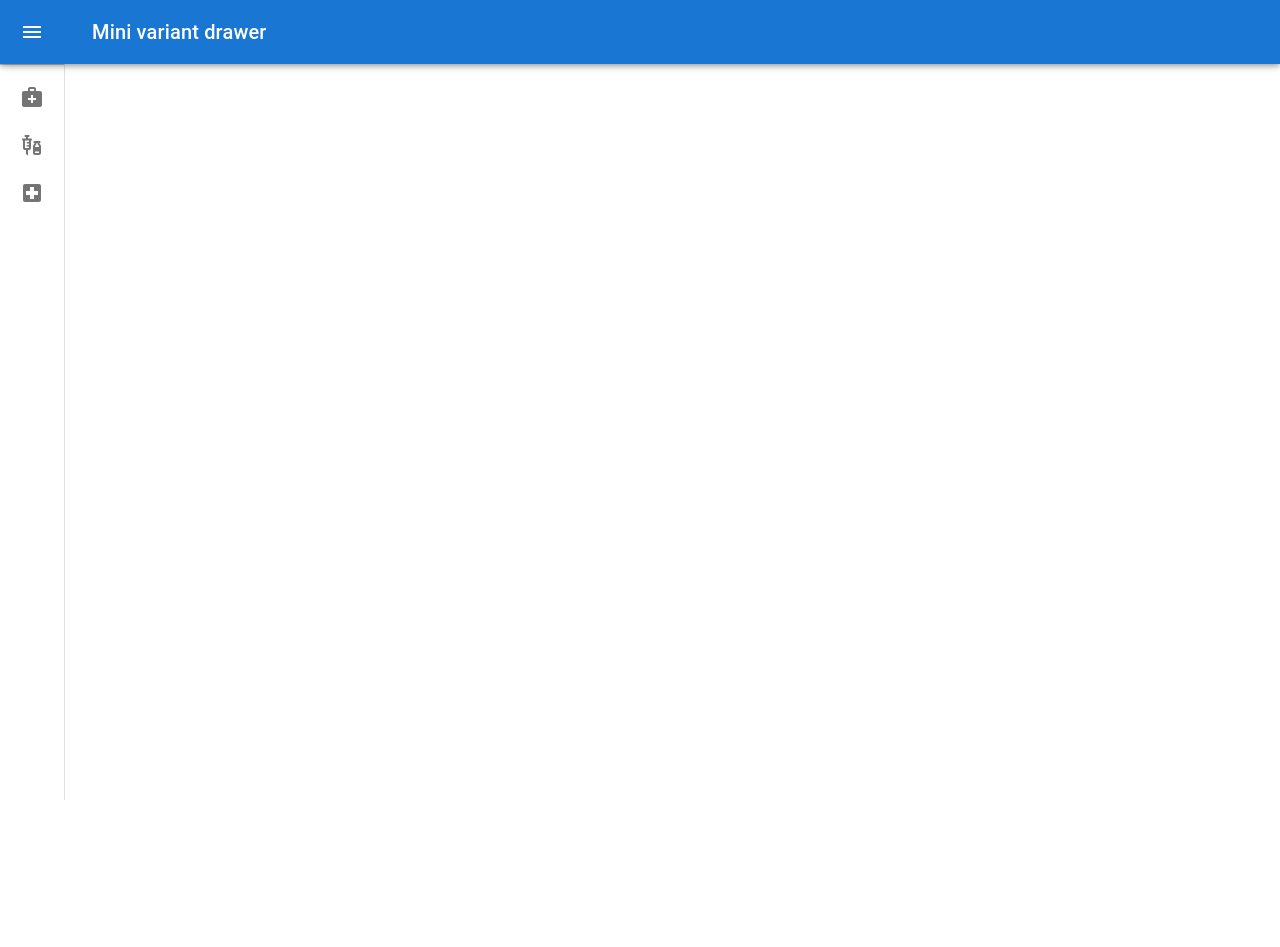
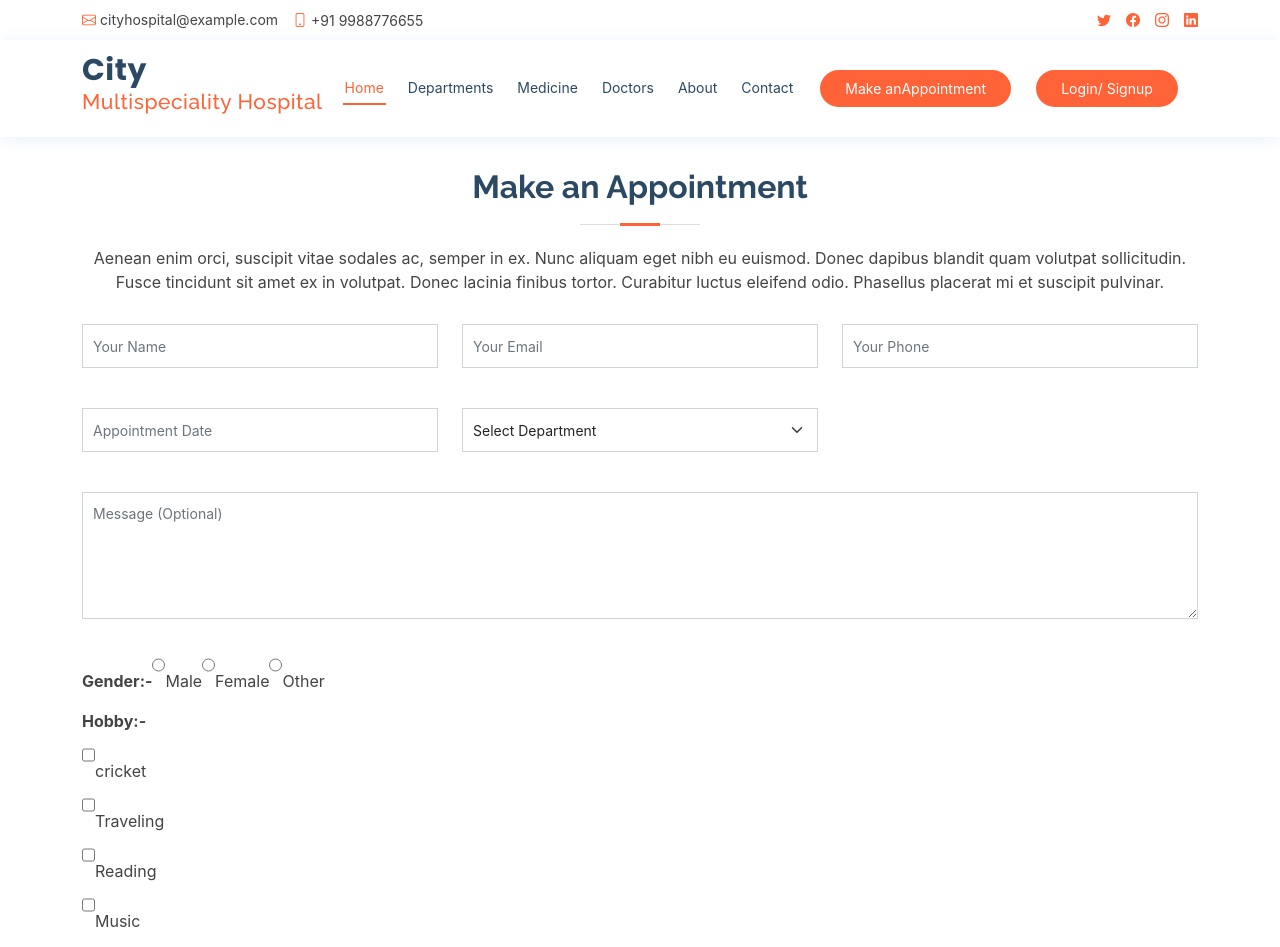
Before and after one commit to urmiljoshi/cityhospitl, a React (Create React App) app: page /Appointment in a window 1280 px wide. Shown: the top 947 px of the page. Before the commit the page ends 800 px from the top, so only its background shows below. Built offline with nearby package versions, Linux system fonts and the light colour scheme.

Commit message:
07-10-fomik yup velidetion

```diff
--- a/src/App.js
+++ b/src/App.js
@@ -49,7 +49,7 @@ import pesant from './conteinars/pesant/Pesant';
       {/* <HWL
             loading = {loding}
       />   */}
-      {/* <Headar />
+      <Headar />
       <Switch>
         <Route exact path={"/"} component={Home}/>
         <Route exact path={"/Departments"} component={Departments}/>
@@ -60,14 +60,14 @@ import pesant from './conteinars/pesant/Pesant';
         <Route exact path={"/Appointment"} component={Appointment}/>
         <Route exact path={"/Auth"} component={Auth}/>
         </Switch>
-      <Footer /> */}
-      <Layout>
+      <Footer />
+      {/* <Layout>
         <Switch>
             <Route exact path={'/MedicinAdmin'} component={MedicinAdmin}/>
             <Route exact path={'/DoctorsAdmin'} component={DoctorsAdmin}/>
             <Route exact path={'/pesant'} component={pesant}/>
         </Switch>
-      </Layout>
+      </Layout> */}
     </div>
   );
 }
--- a/src/conteinars/Appointment/Appointment.js
+++ b/src/conteinars/Appointment/Appointment.js
@@ -3,23 +3,45 @@ import * as yup from 'yup';
 import { Form, Formik, useFormik } from 'formik';
 
 function Appointment(props) {
-    let Appointmentschema ,int;
+    const phoneRegExp = /^((\\+[1-9]{1,4}[ \\-]*)|(\\([0-9]{2,3}\\)[ \\-]*)|([0-9]{2,4})[ \\-]*)*?[0-9]{3,4}?[ \\-]*[0-9]{3,4}?$/
 
-    Appointmentschema ={
-        name: yup.string().required("please Enter your name"),
+
+    let Appointmentschema, int;
+
+
+    Appointmentschema = {
+        name: yup.string().required("please Enter your name")
+            .min(2, "Mininum 2 characters")
+            .max(30, "Maximum 30 characters")
+            .matches(
+                /^([A-Za-z\u00C0-\u00D6\u00D8-\u00f6\u00f8-\u00ff\s]*)$/gi,
+                'please enter valid name'
+            ),
         email: yup.string().required("please Enter valid email").email("please Enter email"),
-        phone: yup.string().required("Enter Your Phone Number"),
-        date: yup.string().required("Please Enter Your appointment_date "),
+        phone: yup.string().required("please Enter your phone").matches(phoneRegExp, 'Phone number is not valid'),
+        date: yup.string().required("Please Enter Your appointment_date ")
+        .min(new Date('01-01-2019'))
+        .max(new Date())
+        .required(),
         department: yup.string().required("Select your department"),
-        message: yup.string().required("Enter Your message"),
+        message:
+            yup.string()
+                .min(2, 'minimum required 2 diget')
+                .max(50, 'maximum required 50 diget')
+                .required('pless enter messge'),
+        Gender: yup.string().required("Please select Your gender"),
+        // :yup.string().required("Please select Your Hobby"),
+        Hobby: yup.array().min(1).of(yup.string().required()).required(),
     }
-    int  = {
-        name:'',
-        email:'',
-        phone:'',
-        date:'',
-        department:'',
-        message:'',
+    int = {
+        name: '',
+        email: '',
+        phone: '',
+        date: '',
+        department: '',
+        message: '',
+        Gender: '',
+        Hobby:'',
     }
     let schema = yup.object().shape(Appointmentschema);
 
@@ -31,7 +53,9 @@ function Appointment(props) {
         },
     });
 
-    const { handleChange, errors, handleSubmit,touched,handleBlur } = formik;
+    const { handleChange, errors, handleSubmit, touched, handleBlur, values } = formik;
+
+    console.log(errors);
 
     return (
         <div>
@@ -44,7 +68,7 @@ function Appointment(props) {
                             Curabitur luctus eleifend odio. Phasellus placerat mi et suscipit pulvinar.</p>
                     </div>
                     <Formik>
-                    <Form onSubmit={handleSubmit}  action method="post" role="form" className="php-email-form">
+                        <Form onSubmit={handleSubmit} action method="post" role="form" className="php-email-form">
                             <div className="row">
                                 <div className="col-md-4 form-group">
                                     <input
@@ -56,8 +80,9 @@ function Appointment(props) {
                                         data-msg="Please enter at least 4 chars"
                                         onBlur={handleBlur}
                                         onChange={handleChange}
+                                        value={values.name}
                                     />
-                                    <p>{errors.name && touched.name ?errors.name :''}</p>
+                                    <p>{errors.name && touched.name ? <p>{errors.name}</p> : ''}</p>
                                     <div className="validate" />
                                 </div>
                                 <div className="col-md-4 form-group mt-3 mt-md-0">
@@ -70,8 +95,9 @@ function Appointment(props) {
                                         data-msg="Please enter a valid email"
                                         onBlur={handleBlur}
                                         onChange={handleChange}
+                                        value={values.email}
                                     />
-                                    <p>{errors.email && touched.email ?errors.email :''}</p>
+                                    <p>{errors.email && touched.email ? <p>{errors.email}</p> : ''}</p>
                                     <div className="validate" />
                                 </div>
                                 <div className="col-md-4 form-group mt-3 mt-md-0">
@@ -84,8 +110,9 @@ function Appointment(props) {
                                         data-msg="Please enter at least 4 chars"
                                         onBlur={handleBlur}
                                         onChange={handleChange}
+                                        value={values.phone}
                                     />
-                                     <p>{errors.phone  && touched.phone ?errors.phone :''}</p>
+                                    <p>{errors.phone && touched.phone ? <p>{errors.phone}</p> : ''}</p>
                                     <div className="validate" />
                                 </div>
                             </div>
@@ -98,8 +125,9 @@ function Appointment(props) {
                                         placeholder="Appointment Date"
                                         onBlur={handleBlur}
                                         onChange={handleChange}
+                                        value={values.date}
                                     />
-                                    <p>{errors.date  && touched.date ?errors.date :''}</p>
+                                    <p>{errors.date && touched.date ? <p>{errors.date}</p> : ''}</p>
                                     <div className="validate" />
                                 </div>
                                 <div className="col-md-4 form-group mt-3">
@@ -109,13 +137,14 @@ function Appointment(props) {
                                         className="form-select"
                                         onBlur={handleBlur}
                                         onChange={handleChange}
+                                        value={values.department}
                                     >
                                         <option value>Select Department</option>
                                         <option value="Department 1">Department 1</option>
                                         <option value="Department 2">Department 2</option>
                                         <option value="Department 3">Department 3</option>
                                     </select>
-                                <p>{errors.department  && touched.department ?errors.department :''}</p>
+                                    <p>{errors.department && touched.department ? <p>{errors.department}</p> : ''}</p>
                                     <div className="validate" />
                                 </div>
                             </div>
@@ -127,9 +156,39 @@ function Appointment(props) {
                                     defaultValue={""}
                                     onBlur={handleBlur}
                                     onChange={handleChange}
+                                    value={values.message}
                                 />
-                               <p>{errors.message  && touched.message?errors.message :''}</p>
+                                <p>{errors.message && touched.message ? <p>{errors.message}</p> : ''}</p>
                                 <div className="validate" />
+                            </div>
+                            <div>
+                                <>
+                                    <label><b>Gender:-</b></label>
+                                    <label><input type="radio" name="Gender"onBlur={handleBlur} onChange={handleChange} />Male</label>
+                                    <label><input type="radio" name="Gender" onBlur={handleBlur} onChange={handleChange}/>Female</label>
+                                    <label><input type="radio" name="Gender" onBlur={handleBlur} onChange={handleChange}/>Other</label>
+
+                                </>
+                                <p>{errors.Gender && touched.Gender ? <p>{errors.Gender}</p> : ''}</p>
+                            </div>
+                            <div >
+                                <>
+                                <label><b>Hobby:-</b></label><br />
+                                <input
+                                 type="checkbox" name="Hobby"
+                                  value={"cricket"}onBlur={handleBlur} onChange={handleChange} />
+                                <label>cricket</label>
+                                <br />
+                                <input type="checkbox" name="Hobby" value={"Traveling"} onBlur={handleBlur} onChange={handleChange}/>
+                                <label >Traveling</label>
+                                <br />
+                                <input type="checkbox" name="Hobby" value={"Reading"}onBlur={handleBlur} onChange={handleChange} />
+                                <label >Reading</label>
+                                <br />
+                                <input type="checkbox" name="Hobby" value={"Music"}onBlur={handleBlur} onChange={handleChange} />
+                                <label>Music</label>
+                                </>
+                                <p>{errors.Hobby && touched.Hobby ? <p>{errors.Hobby}</p> : ''}</p>
                             </div>
                             <div className="mb-3">
                                 <div className="loading">Loading</div>
@@ -141,9 +200,15 @@ function Appointment(props) {
                     </Formik>
                 </div>
             </section>
-
         </div>
     );
 }
 
+
+
+
+
+
+
+
 export default Appointment;
```
Lines whose indentation alone changed are shown as unchanged.
